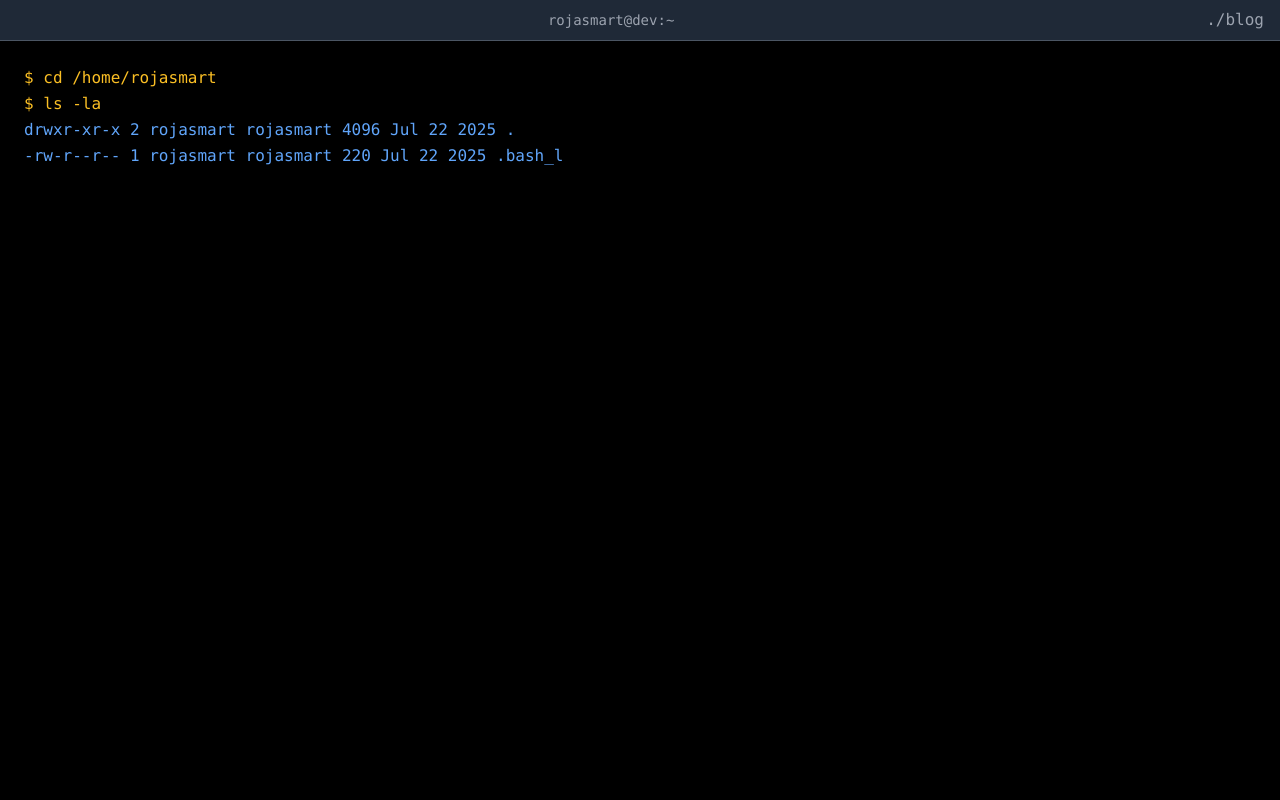
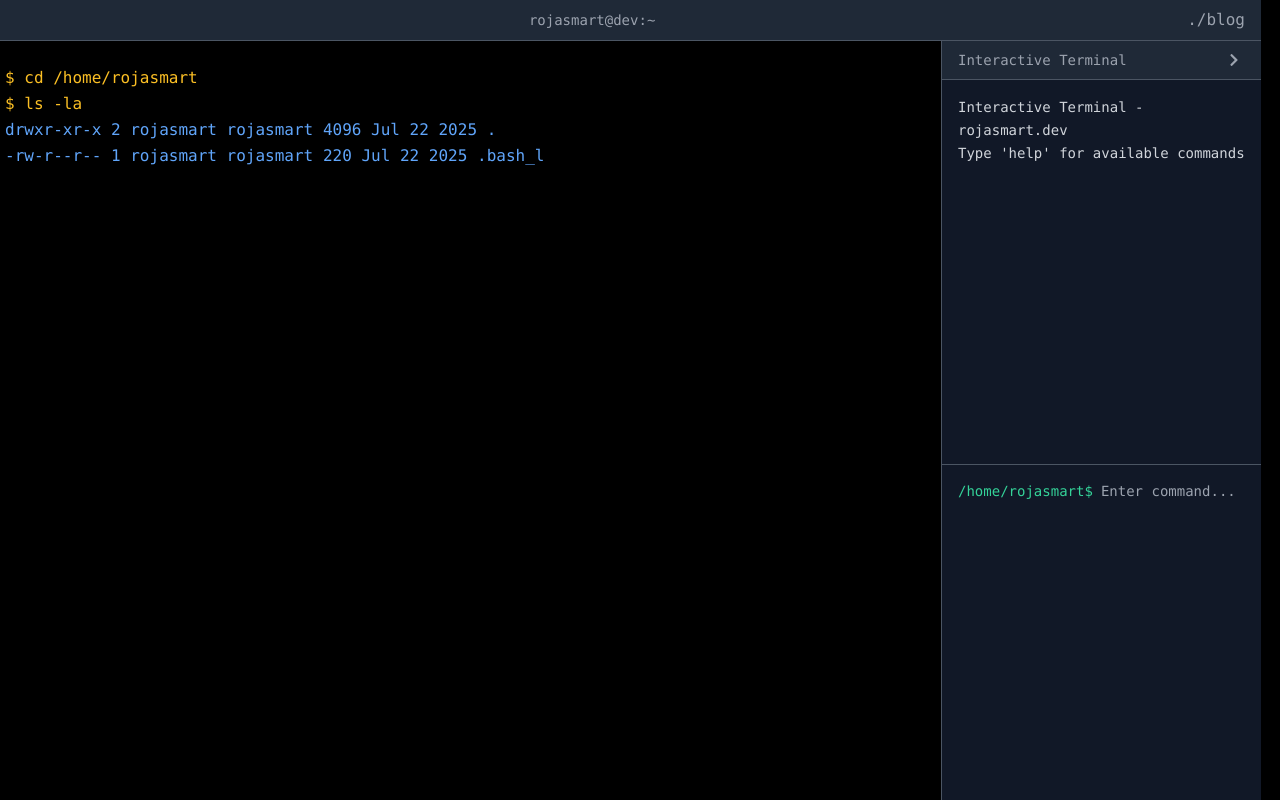
Before and after one commit to rojasmart/rojasmart-template, a Next.js app: page / in a window 1280 px wide. Built offline with nearby package versions, Linux system fonts and the light colour scheme.

Commit message:
--add interactive terminal functionality with command handling and file system structure

```diff
--- a/src/app/page.tsx
+++ b/src/app/page.tsx
@@ -1,12 +1,21 @@
 "use client";
 
-import { useState, useEffect } from "react";
+import { useState, useEffect, useRef } from "react";
 import Link from "next/link";
-import { FaLinkedin, FaGithub, FaBehance } from "react-icons/fa";
+import { FaLinkedin, FaGithub, FaBehance, FaChevronLeft, FaChevronRight } from "react-icons/fa";
 
 export default function Home() {
   const [terminalLines, setTerminalLines] = useState<string[]>([]);
   const [currentLineIndex, setCurrentLineIndex] = useState(0);
+
+  // Interactive terminal state
+  const [terminalInput, setTerminalInput] = useState("");
+  const [terminalOutput, setTerminalOutput] = useState<string[]>(["Interactive Terminal - rojasmart.dev", "Type 'help' for available commands", ""]);
+  const [currentPath, setCurrentPath] = useState("/home/rojasmart");
+  const [isTerminalExpanded, setIsTerminalExpanded] = useState(true);
+  const inputRef = useRef<HTMLInputElement>(null);
+
+  // ...existing code for terminalContent, fileSystem, commands, etc...
 
   const terminalContent = [
     "$ cd /home/rojasmart",
@@ -32,7 +41,195 @@ export default function Home() {
     "Ready for new challenges...",
   ];
 
-  // Terminal typing effect
+  // File system structure
+  const fileSystem: any = {
+    "/home/rojasmart": {
+      type: "directory",
+      children: {
+        "about.txt": {
+          type: "file",
+          content: "Full-stack Developer & Designer\nSpecialized in modern web technologies\nBuilding user-centered digital products",
+        },
+        "skills.txt": {
+          type: "file",
+          content:
+            "Development: Next.js, React, TypeScript, JavaScript\nCMS: WordPress, Strapi, Contentful\nDesign: Figma, Adobe CC, Sketch\nAdmin: Linux, Docker, AWS, Git",
+        },
+        projects: {
+          type: "directory",
+          children: {
+            "web-development": {
+              type: "directory",
+              children: {
+                "nextjs-app.md": { type: "file", content: "Modern Next.js applications with TypeScript" },
+                "react-components.md": { type: "file", content: "Reusable React component library" },
+              },
+            },
+            "ui-ux-design": {
+              type: "directory",
+              children: {
+                "figma-designs.md": { type: "file", content: "User interface designs in Figma" },
+                "user-research.md": { type: "file", content: "User experience research and testing" },
+              },
+            },
+          },
+        },
+        "contact.txt": {
+          type: "file",
+          content: "Email: rogeriosvaldo@gmail.com\nLinkedIn: /in/your-profile\nGitHub: /your-profile",
+        },
+      },
+    },
+  };
+
+  const commands = {
+    help: () => "Available commands: ls, cd, cat, pwd, clear, tree, whoami",
+    ls: (args?: string[]) => {
+      const path = args && args.length > 0 ? args[0] : currentPath;
+      const dir = getFileSystemItem(path);
+
+      if (!dir || dir.type !== "directory") {
+        return `ls: cannot access '${path}': No such file or directory`;
+      }
+
+      return Object.keys(dir.children)
+        .map((name) => {
+          const item = dir.children[name];
+          const prefix = item.type === "directory" ? "drwxr-xr-x" : "-rw-r--r--";
+          const size = item.type === "directory" ? "4096" : "1024";
+          return `${prefix}  1 rojasmart rojasmart  ${size} Jul 22 2025 ${name}${item.type === "directory" ? "/" : ""}`;
+        })
+        .join("\n");
+    },
+    cd: (args?: string[]) => {
+      if (!args || args.length === 0) {
+        setCurrentPath("/home/rojasmart");
+        return "";
+      }
+
+      const targetPath = resolvePath(currentPath, args[0]);
+      const dir = getFileSystemItem(targetPath);
+
+      if (!dir) {
+        return `cd: no such file or directory: ${args[0]}`;
+      }
+
+      if (dir.type !== "directory") {
+        return `cd: not a directory: ${args[0]}`;
+      }
+
+      setCurrentPath(targetPath);
+      return "";
+    },
+    cat: (args?: string[]) => {
+      if (!args || args.length === 0) {
+        return "cat: missing file operand";
+      }
+
+      const filePath = resolvePath(currentPath, args[0]);
+      const file = getFileSystemItem(filePath);
+
+      if (!file) {
+        return `cat: ${args[0]}: No such file or directory`;
+      }
+
+      if (file.type === "directory") {
+        return `cat: ${args[0]}: Is a directory`;
+      }
+
+      return file.content;
+    },
+    pwd: () => currentPath,
+    clear: () => {
+      setTerminalOutput([]);
+      return "";
+    },
+    tree: () => {
+      const buildTree = (path: string, prefix: string = ""): string => {
+        const item = getFileSystemItem(path);
+        if (!item || item.type !== "directory") return "";
+
+        const children = Object.keys(item.children);
+        return children
+          .map((name, index) => {
+            const isLast = index === children.length - 1;
+            const child = item.children[name];
+            const connector = isLast ? "└── " : "├── ";
+            const result = prefix + connector + name + (child.type === "directory" ? "/" : "");
+
+            if (child.type === "directory") {
+              const childPrefix = prefix + (isLast ? "    " : "│   ");
+              return result + "\n" + buildTree(path + "/" + name, childPrefix);
+            }
+
+            return result;
+          })
+          .join("\n");
+      };
+
+      return currentPath + "\n" + buildTree(currentPath);
+    },
+    whoami: () => "rojasmart",
+  };
+
+  const getFileSystemItem = (path: string) => {
+    const parts = path.split("/").filter((p) => p);
+    let current = fileSystem["/home/rojasmart"];
+
+    for (const part of parts.slice(2)) {
+      // Skip 'home' and 'rojasmart'
+      if (!current || !current.children || !current.children[part]) {
+        return null;
+      }
+      current = current.children[part];
+    }
+
+    return current;
+  };
+
+  const resolvePath = (currentPath: string, targetPath: string): string => {
+    if (targetPath.startsWith("/")) {
+      return targetPath;
+    }
+
+    if (targetPath === "..") {
+      const parts = currentPath.split("/").filter((p) => p);
+      if (parts.length > 2) {
+        // Don't go above /home/rojasmart
+        return "/" + parts.slice(0, -1).join("/");
+      }
+      return currentPath;
+    }
+
+    if (targetPath === ".") {
+      return currentPath;
+    }
+
+    return currentPath + "/" + targetPath;
+  };
+
+  const handleTerminalCommand = (cmd: string) => {
+    const [command, ...args] = cmd.trim().split(" ");
+    let response = "";
+
+    if (commands[command as keyof typeof commands]) {
+      response = commands[command as keyof typeof commands](args);
+    } else if (command) {
+      response = `${command}: command not found`;
+    }
+
+    setTerminalOutput((prev) => [...prev, `${currentPath}$ ${cmd}`, response, ""]);
+  };
+
+  const handleTerminalSubmit = (e: React.FormEvent) => {
+    e.preventDefault();
+    if (terminalInput.trim()) {
+      handleTerminalCommand(terminalInput);
+      setTerminalInput("");
+    }
+  };
+
+  // Terminal typing effect (existing)
   useEffect(() => {
     const typeNextLine = () => {
       if (currentLineIndex < terminalContent.length) {
@@ -66,6 +263,13 @@ export default function Home() {
     return () => clearTimeout(timer);
   }, [currentLineIndex, terminalContent]);
 
+  // Focus terminal input when expanded
+  useEffect(() => {
+    if (inputRef.current && isTerminalExpanded) {
+      inputRef.current.focus();
+    }
+  }, [isTerminalExpanded]);
+
   return (
     <div className="min-h-screen bg-black text-green-400 font-mono overflow-hidden">
       {/* Terminal Window */}
@@ -82,7 +286,13 @@ export default function Home() {
         </div>
 
         {/* Terminal Content */}
-        <div className="flex-1 p-6 overflow-y-auto scrollbar-thin scrollbar-thumb-green-600 scrollbar-track-gray-800">
+        <div className="flex-1 flex">
+          {/* Main Terminal Content */}
+          <div
+            className={`${
+              isTerminalExpanded ? "flex-1" : "w-full"
+            } p-6 overflow-y-auto scrollbar-thin scrollbar-thumb-green-600 scrollbar-track-gray-800 transition-all duration-300`}
+          >
             {/* Initial terminal lines */}
             <div className="mb-8">
               {terminalLines.map((line, index) => (
@@ -114,31 +324,27 @@ export default function Home() {
                     <div className="text-cyan-400 font-bold border-b border-green-600 pb-2">Design</div>
                     <div className="text-cyan-400 font-bold border-b border-green-600 pb-2">Admin</div>
 
-                  {/* Row 1 */}
+                    {/* Rows */}
                     <div className="text-gray-300 py-1">Next.js</div>
                     <div className="text-gray-300 py-1">WordPress</div>
                     <div className="text-gray-300 py-1">Figma</div>
                     <div className="text-gray-300 py-1">Linux</div>
 
-                  {/* Row 2 */}
                     <div className="text-gray-300 py-1">React</div>
                     <div className="text-gray-300 py-1">Strapi</div>
                     <div className="text-gray-300 py-1">Adobe CC</div>
                     <div className="text-gray-300 py-1">Docker</div>
 
-                  {/* Row 3 */}
                     <div className="text-gray-300 py-1">TypeScript</div>
                     <div className="text-gray-300 py-1">Contentful</div>
                     <div className="text-gray-300 py-1">Sketch</div>
                     <div className="text-gray-300 py-1">AWS</div>
 
-                  {/* Row 4 */}
                     <div className="text-gray-300 py-1">Node.js</div>
                     <div className="text-gray-300 py-1">Sanity</div>
                     <div className="text-gray-300 py-1">Photoshop</div>
                     <div className="text-gray-300 py-1">Git</div>
 
-                  {/* Row 5 */}
                     <div className="text-gray-300 py-1">JavaScript</div>
                     <div className="text-gray-300 py-1">Prismic</div>
                     <div className="text-gray-300 py-1">Illustrator</div>
@@ -201,6 +407,57 @@ export default function Home() {
               </div>
             )}
           </div>
+
+          {/* Interactive Terminal Sidebar */}
+          <div className={`${isTerminalExpanded ? "w-80" : "w-12"} border-l border-gray-600 bg-gray-900 transition-all duration-300 flex flex-col`}>
+            {/* Terminal Header with Toggle */}
+            <div className="flex items-center justify-between bg-gray-800 px-4 py-2 border-b border-gray-600">
+              <div className={`${isTerminalExpanded ? "block" : "hidden"} text-gray-400 text-sm font-mono`}>Interactive Terminal</div>
+              <button
+                onClick={() => setIsTerminalExpanded(!isTerminalExpanded)}
+                className="text-gray-400 hover:text-green-400 transition-colors p-1"
+                title={isTerminalExpanded ? "Collapse terminal" : "Expand terminal"}
+              >
+                {isTerminalExpanded ? <FaChevronRight size={14} /> : <FaChevronLeft size={14} />}
+              </button>
+            </div>
+
+            {/* Terminal Content - only show when expanded */}
+            {isTerminalExpanded && (
+              <div className="h-full flex flex-col">
+                <div className="flex-1 p-4 overflow-y-auto max-h-96 scrollbar-thin scrollbar-thumb-green-600 scrollbar-track-gray-800">
+                  {terminalOutput.map((line, index) => (
+                    <div key={index} className={`text-sm leading-relaxed ${line.includes("$") ? "text-green-400" : "text-gray-300"}`}>
+                      {line}
+                    </div>
+                  ))}
+                </div>
+
+                <div className="p-4 border-t border-gray-600">
+                  <form onSubmit={handleTerminalSubmit} className="flex items-center text-green-400">
+                    <span className="text-sm">{currentPath}$ </span>
+                    <input
+                      ref={inputRef}
+                      type="text"
+                      value={terminalInput}
+                      onChange={(e) => setTerminalInput(e.target.value)}
+                      className="bg-transparent outline-none flex-1 ml-2 text-green-400 text-sm"
+                      autoComplete="off"
+                      placeholder="Enter command..."
+                    />
+                  </form>
+                </div>
+              </div>
+            )}
+
+            {/* Collapsed state - show terminal icon */}
+            {!isTerminalExpanded && (
+              <div className="flex-1 flex items-center justify-center">
+                <div className="text-gray-400 transform -rotate-90 text-xs whitespace-nowrap">TERMINAL</div>
+              </div>
+            )}
+          </div>
+        </div>
       </div>
     </div>
   );
```
Lines whose indentation alone changed are shown as unchanged.
